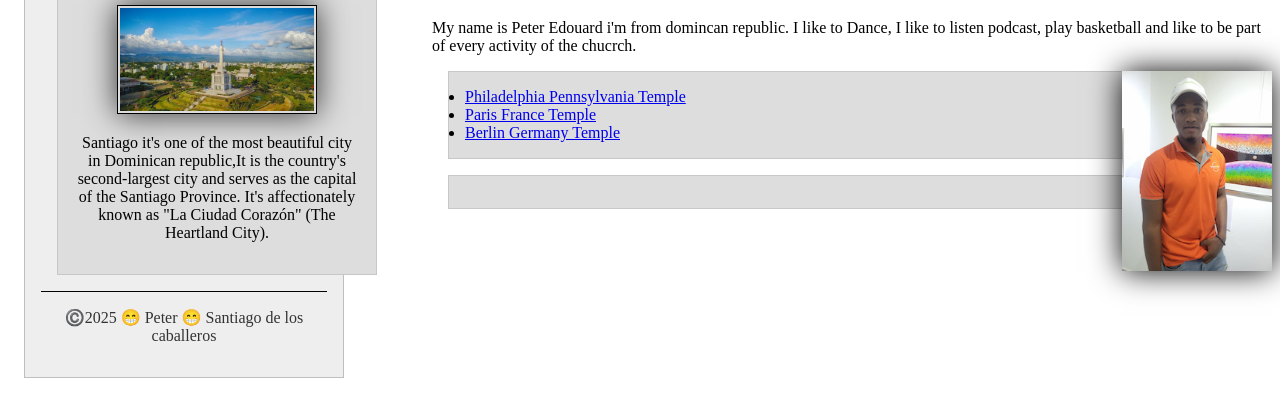
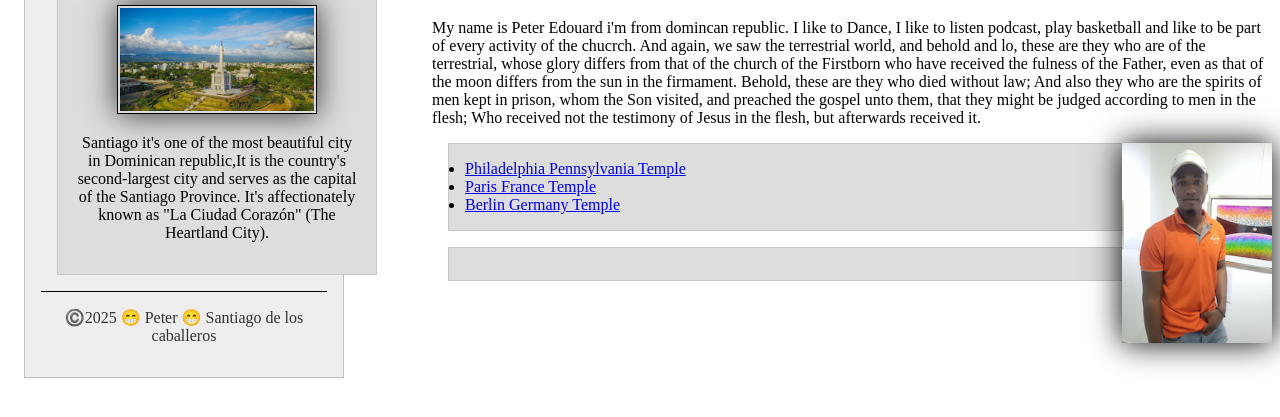
Before and after one commit to Edouard3dee/wdd130, a plain HTML site: page index.html in a window 1280 px wide. Shown: the part 263-680 px from the top of the page. Drawn offline with Linux system fonts and the light colour scheme.

Commit message:
some chages

```diff
--- a/index.html
+++ b/index.html
@@ -24,7 +24,17 @@
     <main>
         <h1>Peter Edouard| WDD 130</h1>
         <p>My name is Peter Edouard i'm from domincan republic. I like to Dance, I like to listen podcast, play
-            basketball and like to be part of every activity of the chucrch.</p>
+            basketball and like to be part of every activity of the chucrch. And again, we saw the terrestrial world,
+            and behold and lo, these are they who are of the terrestrial, whose glory
+            differs from that of the church of the Firstborn who have received the fulness of the Father, even as that
+            of the moon
+            differs from the sun in the firmament.
+            Behold, these are they who died without law;
+            And also they who are the spirits of men kept in prison, whom the Son visited, and preached the gospel unto
+            them,
+            that they might be judged according to men in the flesh;
+            Who received not the testimony of Jesus in the flesh, but afterwards received it.
+        </p>
         <img src="images/profile.jpg"
             alt="Person in orange polo shirt sitting indoors, offering a warm, welcoming smile" width="200">
         <ul class="box">
--- a/week04/styles/flexbox-menu.css
+++ b/week04/styles/flexbox-menu.css
@@ -53,3 +53,6 @@ p {
 #devtools-btn:active {
     background-color: #2a3a4a;
 }
+.flex-container {
+
+}
--- a/wwr/styles/rafting.css
+++ b/wwr/styles/rafting.css
@@ -6,26 +6,25 @@
   --heading-font: "Times New Roman", "Georgia", serif;
   --body-font: Arial, Helvetica, sans-serif;
 }
+* {
+  margin: 0;
+  padding: 0;
+  box-sizing: border-box;
+}
 
 header {
     background-color: var(--primary-color);
     color: var(--accent2-color);
   }
 
-* {
-  margin: 0;
-  padding: 0;
-  box-sizing: border-box;
+header, main, footer {
+  width: 840px;
+  margin: 0 auto;
 }
 
 body {
   font-family: var(--body-font);
   color: var(--accent1-color);
-}
-
-header, main, footer {
-  width: 840px;
-  margin: 0 auto;
 }
 
 h1, h2 {
```
Also changed, not shown: wwr/about.html (+1 -1 lines), wwr/images/client1.jpg (added).
